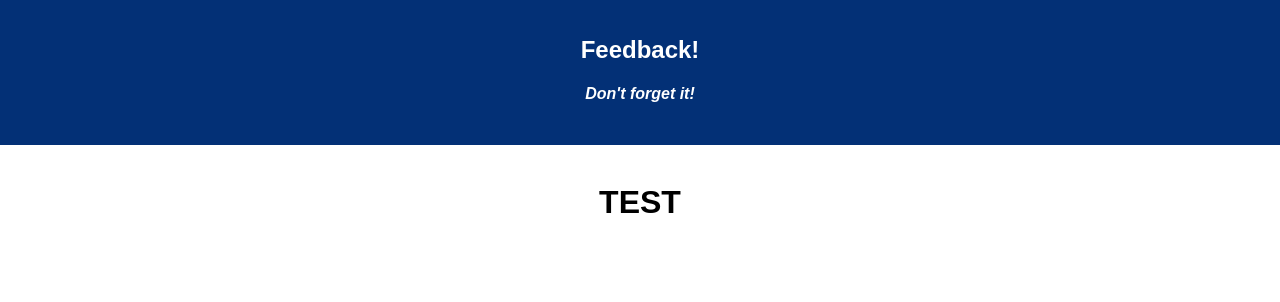
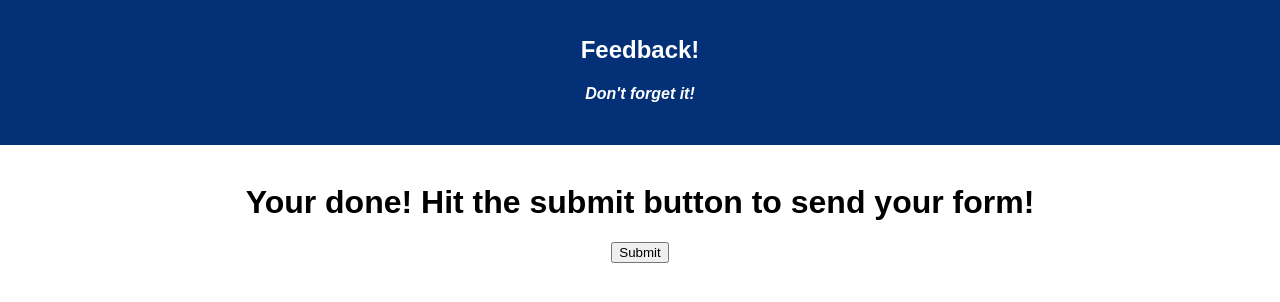
Before and after one commit to KStomberg/redux-feedback-loop-, a React (Create React App) app: page /#/submit in a window 1280 px wide. Shown: the top 302 px of the page. Built offline with nearby package versions, Linux system fonts and the light colour scheme.

Commit message:
Set up DOM side of SubmitForm

```diff
--- a/src/components/SubmitForm/SubmitForm.js
+++ b/src/components/SubmitForm/SubmitForm.js
@@ -13,7 +13,10 @@ class SubmitForm extends Component {
 
     render() {
         return(
-            <h1>TEST</h1>
+            <div>
+                <h1>Your done! Hit the submit button to send your form!</h1>
+                <button onClick={this.onCompletion} > Submit </button>
+            </div>
         )
     }
 }
```
